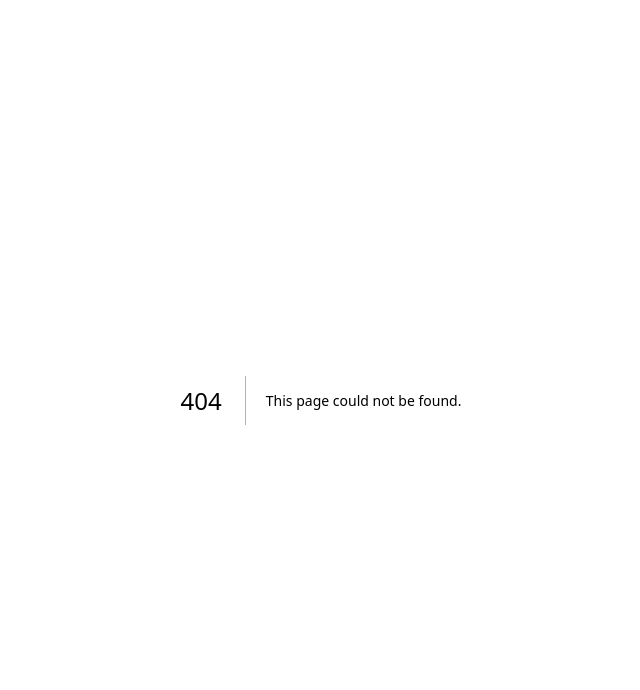
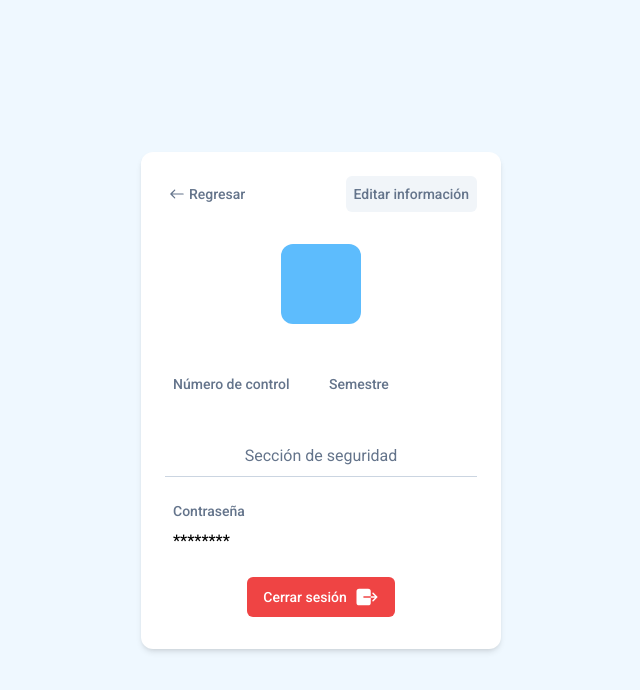
Before and after one commit to Naim-Torres/Evaulacion-Docente-ITO-Mobil, a Next.js app: page /profile in a window 1280 px wide. Before the commit this address had no page. Shown: the top 690 px of the page, without its empty margins (319-959 px from the left). Built offline with nearby package versions, Linux system fonts and the light colour scheme; no server answers; the database is empty.

Commit message:
Feat(profile): Add the view profile and its functionality

```diff
--- /dev/null
+++ b/src/app/api/profile/[id]/route.ts
@@ -0,0 +1,49 @@
+import { NextResponse } from "next/server";
+import db from "../../../libs/db";
+import bcrypt from 'bcrypt';
+
+interface Params {
+    params: { id: string }
+}
+
+export async function GET(request: Request, { params }: Params) {
+    try {
+        const student = await db.student.findUnique({
+            where: {
+                id_user: params.id
+            },
+        });
+
+        if (!student) {
+            return NextResponse.json({ error: "Error", message: "Student not found" }, { status: 404 });
+        }
+
+        return NextResponse.json(student, { status: 200 });
+    } catch (error: any) {
+        return NextResponse.json({ error: "Error", message: error.message }, { status: 500 });
+    }
+}
+
+export async function PUT(request: Request, { params }: Params) {
+    try {
+        const { password } = await request.json();
+        const hashedPassword = await bcrypt.hash(password, 10);
+
+        const updatedUser = await db.user.update({
+            where: {
+                id: params.id
+            },
+            data: {
+                password: hashedPassword
+            }
+        });
+
+        return NextResponse.json(updatedUser, { status: 200 });
+    } catch (error: any) {
+        if (error.code == "P2025") {
+            return NextResponse.json({ message: 'User not found' }, { status: 404 });
+        }
+
+        return NextResponse.json({ message: error.message }, { status: 500 });
+    }
+}
--- a/src/app/api/student/[id]/route.ts
+++ b/src/app/api/student/[id]/route.ts
@@ -35,14 +35,14 @@ export async function GET(request: Request, { params }: Params) {
             }
         });
 
-        if(!student) {
-            return NextResponse.json({error: "Error", message: "Student not found" }, { status: 404 });
+        if (!student) {
+            return NextResponse.json({ error: "Error", message: "Student not found" }, { status: 404 });
         }
 
         student["evaluation"] = evaluation;
 
         return NextResponse.json(student, { status: 200 });
     } catch (error: any) {
-        return NextResponse.json({error: "Error", message: error.message }, { status: 500 });
+        return NextResponse.json({ error: "Error", message: error.message }, { status: 500 });
     }
 }
--- a/src/app/components/NavBar.tsx
+++ b/src/app/components/NavBar.tsx
@@ -10,9 +10,11 @@ export default function NavBar({ className = '' }: Props) {
     return (
         <nav className={`${className} flex justify-between items-center gap-16 w-full p-4 text-white bg-primary-900`}>
             <Image src={"/logo/tecnm_logo.png"} alt="Logo TecNM" width={120} height={60} />
-            <div className="flex justify-between items-center gap-8">
-                <Link href={"/teachers"} className="text-white/60 font-semibold hover:text-white/100 duration-300">Profesores</Link>
-                <FaUserCircle size={32} />
+            <div className="flex justify-between items-center gap-12">
+                <Link href={"/teachers"} className="text-white/60 font-semibold hover:text-white/100 duration-300">Ver mis profesores</Link>
+                <Link href='/profile'>
+                    <FaUserCircle size={32} />
+                </Link>
             </div>
         </nav>
     )
--- /dev/null
+++ b/src/app/profile/page.jsx
@@ -0,0 +1,173 @@
+'use client';
+
+import { useSession, signOut } from "next-auth/react";
+import { useEffect, useState } from "react";
+import { IoIosArrowRoundBack } from "react-icons/io";
+import { IoExit } from "react-icons/io5";
+import { useRouter } from "next/navigation";
+import CustomInput from "../components/CustomInput";
+import { useForm } from "react-hook-form";
+import { Toaster, toast } from "sonner";
+
+export default function ProfilePage() {
+    const { data: session } = useSession();
+    const navigation = useRouter();
+    const [student, setStudent] = useState();
+    const [isEditable, setIsEditable] = useState(false);
+    const { register, handleSubmit, formState: { errors }, watch, reset } = useForm();
+
+    const fetchStudent = async () => {
+        const res = await fetch(`/api/profile/${session?.user?.id}`);
+        const resJson = await res.json();
+
+        setStudent(resJson);
+    }
+
+    const initials = (name) => {
+        const words = name.split(' ');
+        let initials = '';
+
+        words.map(word => initials += word[0]);
+
+        return initials;
+    }
+
+    const submit = handleSubmit(async (data) => {
+        const res = await fetch(`/api/profile/${session?.user?.id}`, {
+            method: 'PUT',
+            headers: {
+                'ContentType': 'application/json'
+            },
+            body: JSON.stringify({
+                password: data.password
+            })
+        });
+
+        if (res.status == 200) {
+            toast.success('La contraseña se ha guardado con éxito');
+        } else {
+            toast.error('Error al modificar la contraseña');
+        }
+
+        reset();
+        setIsEditable(false);
+    });
+
+    const changeEditable = async () => {
+        if (isEditable) {
+            submit();
+        } else {
+            setIsEditable(true);
+        }
+    }
+
+    useEffect(() => {
+        fetchStudent();
+    }, [session]);
+
+    return (
+        <>
+            <Toaster theme="light" richColors visibleToasts={1} position="top-center" />
+            <main className="flex justify-center items-center w-full h-screen bg-primary-100">
+                <div className="overflow-hidden flex flex-col items-center gap-4 w-full sm:w-[360px] h-full sm:h-fit px-6 pt-6 pb-8 rounded-none sm:rounded-xl bg-white shadow-md duration-300 hover:shadow-lg">
+                    {/* BUTTONS */}
+                    <div className="flex justify-between w-full">
+                        <div onClick={() => navigation.back()} className="group flex items-center cursor-pointer">
+                            <IoIosArrowRoundBack size={24} className="duration-300 group-hover:-translate-x-1 text-slate-500" />
+                            <span className="text-sm font-medium text-slate-500">Regresar</span>
+                        </div>
+                        <div onClick={() => changeEditable()} className={`group flex items-center gap-1 cursor-pointer p-2 rounded-md duration-300 ${isEditable ? "bg-primary-600 hover:bg-primary-500 text-white" : "bg-slate-100 hover:bg-primary-100 text-slate-500"}`}>
+                            {isEditable ? (
+                                <span className="text-sm font-medium">Guardar cambios</span>
+                            ) : (
+                                <span className="text-sm font-medium">Editar información</span>
+                            )}
+                        </div>
+                    </div>
+
+                    {/* PROFILE */}
+                    <div className="flex flex-col items-center gap-1 mt-4 p x-2">
+                        <div className="flex justify-center items-center w-20 aspect-square rounded-xl text-5xl font-bold text-white bg-primary-600">
+                            {session && initials(session?.user?.name)}
+                        </div>
+                        <h1 className="mt-4 text-2xl font-bold">{session?.user?.name}</h1>
+                        <span className="text-sm text-slate-600">{session?.user?.email}</span>
+                    </div>
+
+                    {/* INFO */}
+                    <div className="flex gap-4 w-full mt-2 px-2">
+                        <div className="w-1/2">
+                            <label className="text-sm font-medium text-slate-500">Número de control</label>
+                            <p className="font-medium">{student?.no_control}</p>
+                        </div>
+                        <div className="w-1/2">
+                            <label className="text-sm font-medium text-slate-500">Semestre</label>
+                            <p className="font-medium">{student?.semester}</p>
+                        </div>
+                    </div>
+
+                    <h2 className="w-full text-center px-2 border-b border-slate-300 pb-2 mt-8 text-slate-500">Sección de seguridad</h2>
+
+                    {/* PASSWORD */}
+                    <div className="flex flex-col items-start gap-2 w-full mt-2 px-2">
+                        {!isEditable && (
+                            <label className="text-sm font-medium text-slate-500" >Contraseña</label>
+                        )}
+
+                        {isEditable ? (
+                            <div className="flex flex-col gap-1 w-full">
+                                <CustomInput register={register('password', {
+                                    required: {
+                                        value: true,
+                                        message: 'Introduzca su nueva contraseña'
+                                    },
+                                    minLength: {
+                                        value: 8,
+                                        message: 'La contraseña es demasiado corta'
+                                    },
+                                    maxLength: {
+                                        value: 40,
+                                        message: 'La contraseña es demasiado larga'
+                                    }
+                                })} type="password" className={`w-full ${errors.email ? 'border-2 focus:border-red-500/75 border-red-500/75' : ''}`} placeholder="Contraseña" />
+                                {errors.password && (
+                                    <span className="pl-5 text-sm font-normal text-red-500">{errors.password.message}</span>
+                                )}
+                            </div>
+                        ) : (
+                            <p className="font-medium">********</p>
+                        )}
+                    </div>
+
+                    {isEditable && (
+                        <div className="px-2 w-full">
+                            <div className="flex flex-col gap-1">
+                                <CustomInput register={register('confirmPassword', {
+                                    required: {
+                                        value: true,
+                                        message: 'Confirme su nueva contraseña'
+                                    },
+                                    validate: value => value === watch('password') || "Las contraseñas no coinciden"
+                                })} type="password" className={`w-full ${errors.email ? 'border-2 focus:border-red-500/75 border-red-500/75' : ''}`} placeholder="Confirmar contraseña" />
+                                {errors.password && (
+                                    <span className="pl-5 text-sm font-normal text-red-500">{errors.password.message}</span>
+                                )}
+                            </div>
+                        </div>
+                    )}
+
+                    {isEditable && (
+                        <div onClick={() => setIsEditable(false)} className="mt-2 py-2 px-4 rounded-md text-center text-sm font-medium text-red-500 cursor-pointer duration-300 hover:bg-red-500 hover:text-white">Cancelar</div>
+                    )}
+
+                    {!isEditable && (
+                        <div onClick={() => signOut()} className="flex items-center gap-2 mt-2 py-2 px-4 rounded-md text-center text-sm font-medium text-white cursor-pointer bg-red-500 duration-300 hover:bg-red-600">
+                            <span>Cerrar sesión</span>
+                            <IoExit size={24} />
+                        </div>
+                    )}
+                </div>
+            </main>
+        </>
+    )
+}
--- a/src/middleware.js
+++ b/src/middleware.js
@@ -3,7 +3,7 @@ import { NextResponse } from "next/server";
 
 export default withAuth(
 	function middleware(req) {
-    },
+	},
 	{
 		callbacks: {
 			authorized: ({ token }) => !!token,
@@ -11,4 +11,4 @@ export default withAuth(
 	}
 );
 
-export const config = { matcher: ["/", "/teachers", "/teachers/:path*"]};
+export const config = { matcher: ["/", "/teachers", "/teachers/:path*", "/profile"] };
```
